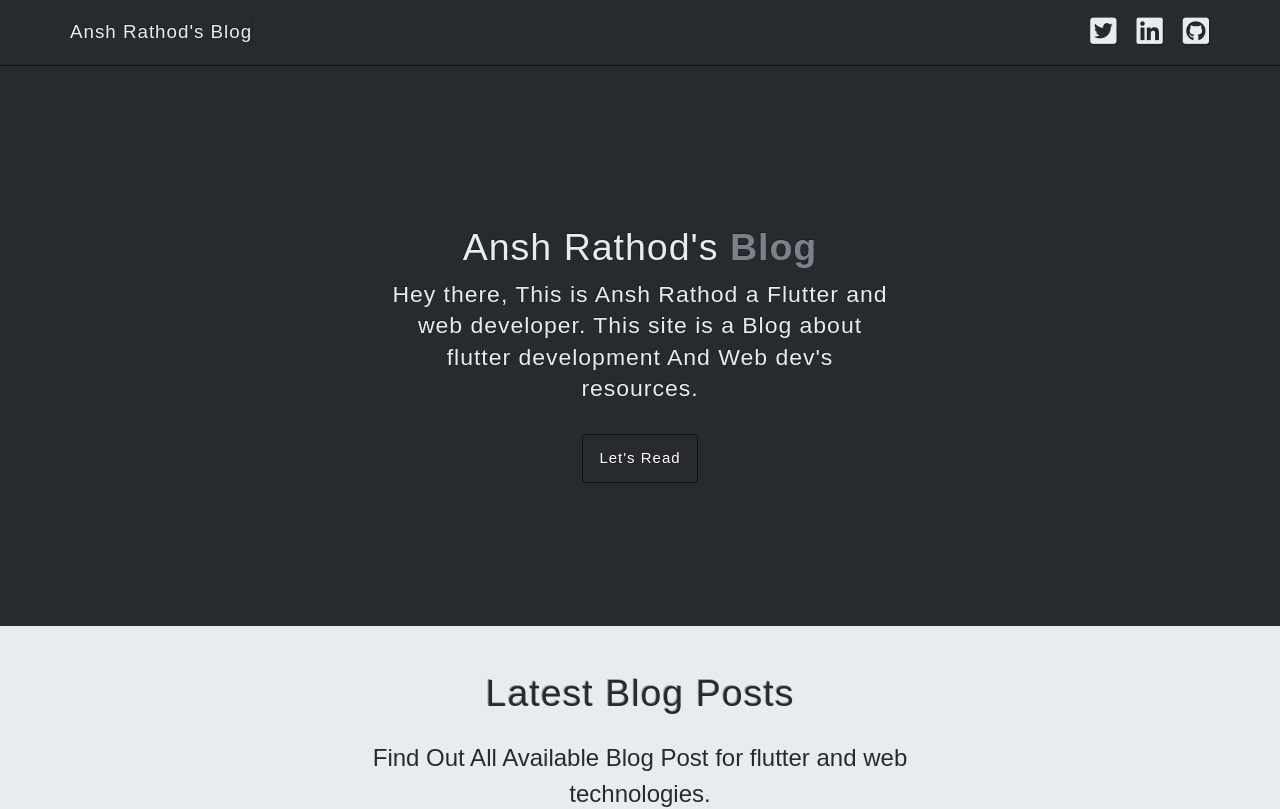
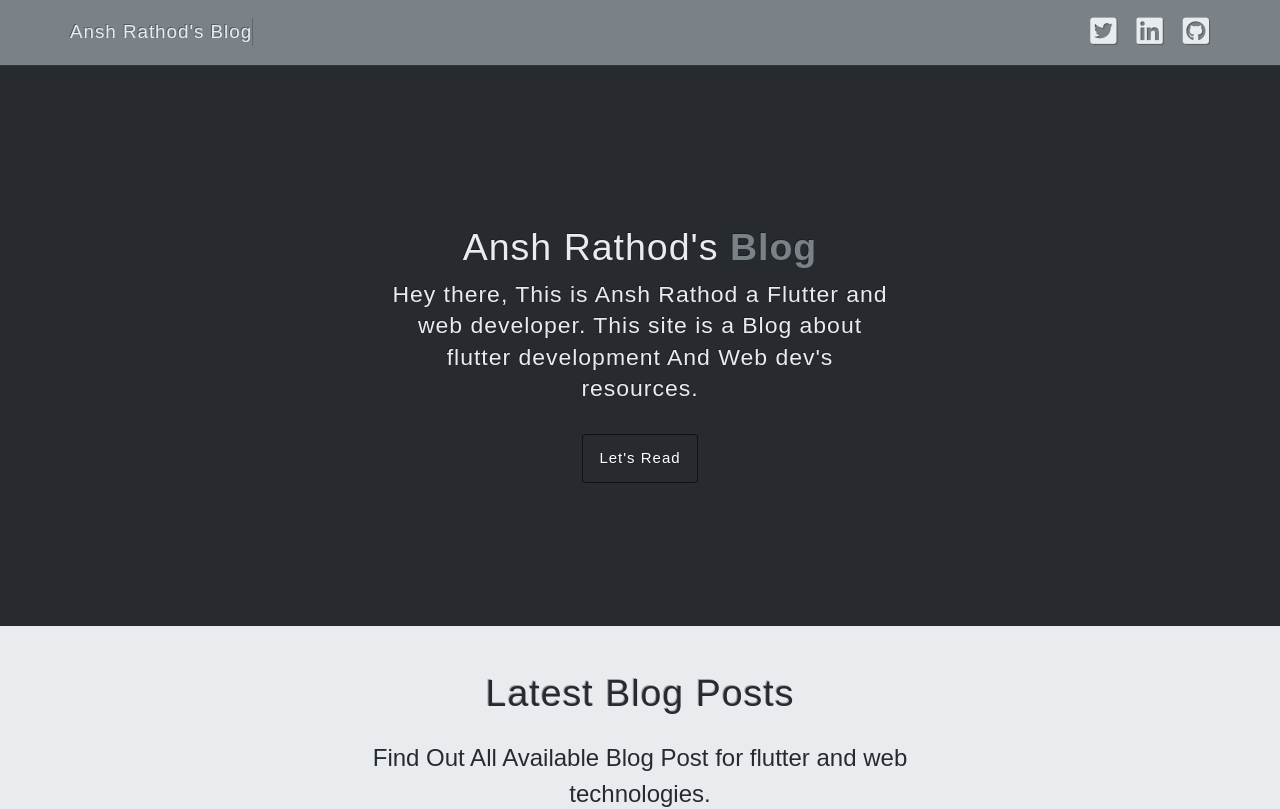
Before and after one commit to Ansh-Rathod/nextjs-blog-site, a Next.js app: page / in a window 1280 px wide. Shown: the top 809 px of the page. Built offline with nearby package versions, Linux system fonts and the light colour scheme; a web font is replaced by a local one.

Commit message:
changed website style

```diff
--- a/pages/index.js
+++ b/pages/index.js
@@ -95,7 +95,7 @@ And Web dev's resources."
 				<title>Ansh Rathod's Blog</title>
 			</Head>
 
-			<nav className="navbar navbar-inverse navbar-fixed-top bg-dark">
+			<nav className="navbar navbar-inverse navbar-fixed-top bg-secondary">
 				<div className="container">
 					<h5 className="navbar-brand p-0 m-0 text-light">
 						Ansh Rathod's Blog
--- a/posts/Collection of Useful Websites for web Developers.md
+++ b/posts/Collection of Useful Websites for web Developers.md
@@ -4,6 +4,10 @@ date: '12 december 2021'
 tags: useful websites
 cover_image: 'https://images.unsplash.com/photo-1522542550221-31fd19575a2d?ixlib=rb-1.2.1&ixid=MnwxMjA3fDB8MHxwaG90by1wYWdlfHx8fGVufDB8fHx8&auto=format&fit=crop&w=870&q=80'
 ---
+
+  <center>__ __ __</center>
+<br/>
+<br/>
 
 1. Hidden Tools –[https://hiddentools.dev/ 1](https://hiddentools.dev/)
 
```
